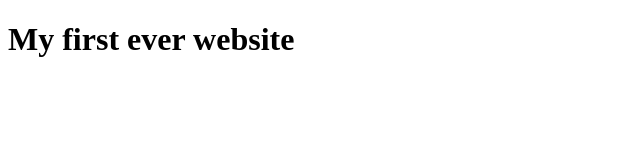
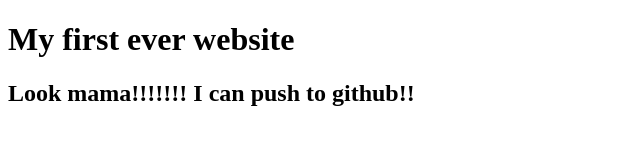
Before and after one commit to moonstruck2003/my-first-website, a plain HTML site: page index.html in a window 1280 px wide. Shown: the whole page, without its empty margins (0-640 px from the left). Drawn offline with Linux system fonts and the light colour scheme.

Commit message:
first commit

```diff
--- a/index.html
+++ b/index.html
@@ -7,5 +7,6 @@
 </head>
 <body>
   <h1>My first ever website</h1>
+  <h2>Look mama!!!!!!! I can push to github!!</h2>
 </body>
 </html>
```
